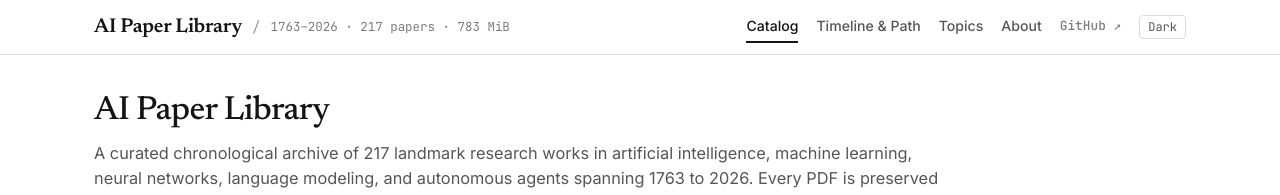
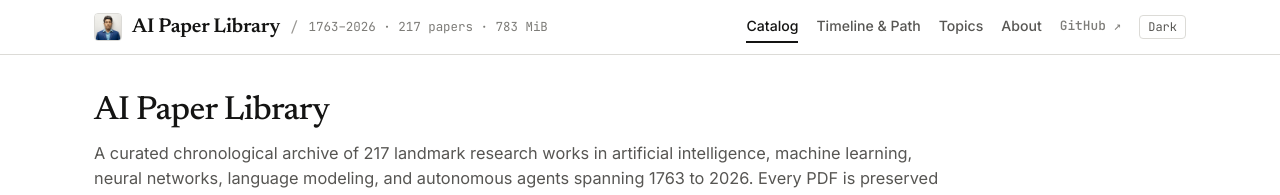
Before and after one commit to miskatul-anwar/ai-papers, a Jekyll site: the page built from index.html, in a window 1280 px wide. Shown: the top 195 px of the page. Built offline with Jekyll 4.4.1, drawn with Linux system fonts in a browser that asks for light colours.

Commit message:
feat(branding): add site logo and favicon

```diff
--- a/_includes/header.html
+++ b/_includes/header.html
@@ -1,7 +1,10 @@
 <header class="masthead">
   <div class="container masthead-inner">
     <div class="masthead-brand">
-      <a href="{{ '/' | relative_url }}" class="masthead-title">AI Paper Library</a>
+      <a href="{{ '/' | relative_url }}" class="masthead-logo-link">
+        <img src="{{ '/assets/images/logo.jpeg' | relative_url }}" alt="AI Paper Library" class="masthead-logo" width="30" height="30">
+        <span class="masthead-title">AI Paper Library</span>
+      </a>
       <span class="masthead-sep">/</span>
       <span class="masthead-meta">1763–2026 · 217 papers · 783 MiB</span>
     </div>
--- a/_layouts/default.html
+++ b/_layouts/default.html
@@ -19,6 +19,10 @@
       }
     })();
   </script>
+
+  <!-- Favicon & Logo -->
+  <link rel="icon" type="image/jpeg" href="{{ '/assets/images/logo.jpeg' | relative_url }}">
+  <link rel="apple-touch-icon" href="{{ '/assets/images/logo.jpeg' | relative_url }}">
 
   <!-- Typography: Newsreader (Editorial Serif) + Inter + JetBrains Mono -->
   <link rel="preconnect" href="https://fonts.googleapis.com">
--- a/assets/css/style.css
+++ b/assets/css/style.css
@@ -144,6 +144,23 @@ a.inline-link:hover, .prose a:hover {
   display: flex;
   align-items: center;
   gap: 10px;
+}
+
+.masthead-logo-link {
+  display: flex;
+  align-items: center;
+  gap: 10px;
+  color: inherit;
+  text-decoration: none;
+}
+
+.masthead-logo {
+  width: 28px;
+  height: 28px;
+  border-radius: 4px;
+  object-fit: cover;
+  border: 1px solid var(--border-rule);
+  flex-shrink: 0;
 }
 
 .masthead-title {
```
Also changed, not shown: assets/images/logo.jpeg (added).
